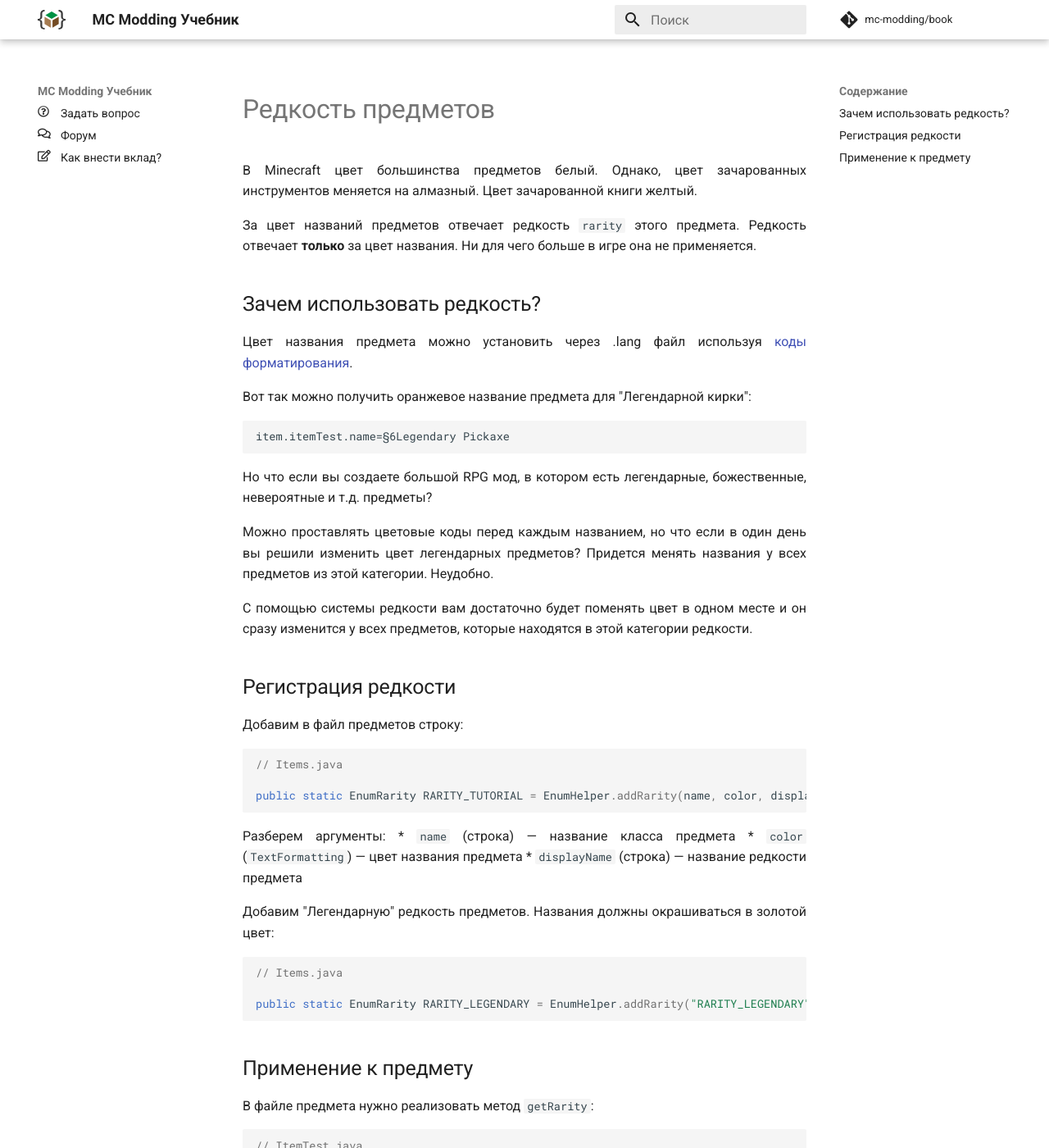
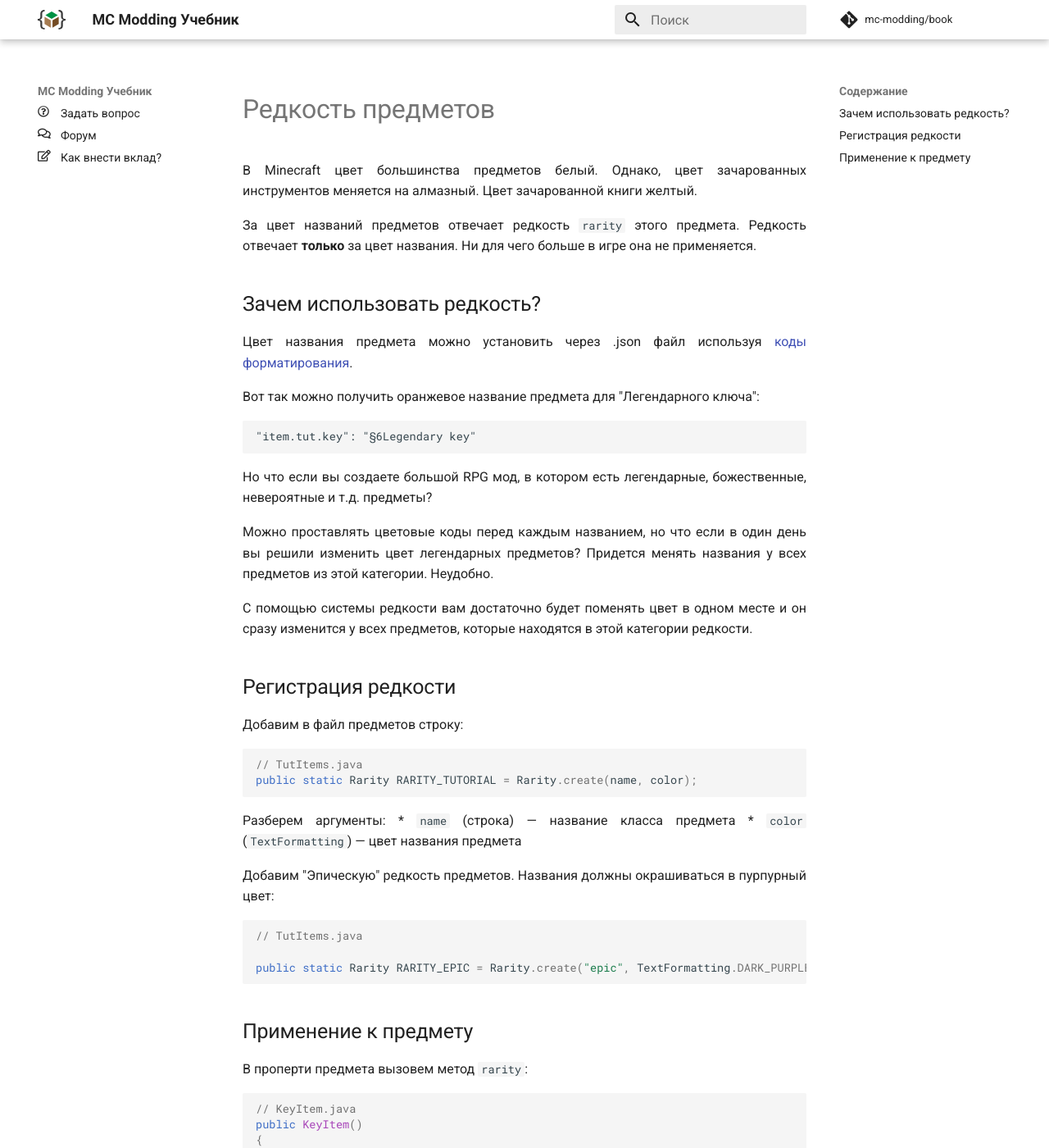
Before and after one commit to mc-modding/book, an MkDocs documentation site: the page built from docs/1.15/item/rarity/index.md, in a window 1280 px wide and 1400 px high. Shown: the whole window at 82% size. Built offline with MkDocs 1.6.1 and Material for MkDocs 9.7.7, drawn with Linux system fonts in a browser that asks for light colours; nearby versions of some CDN libraries; comment, search, counter and statistics services are not loaded; some of the changed text lies outside the part shown.

Commit message:
rarity - 1

````diff
--- a/docs/1.15/item/rarity/index.md
+++ b/docs/1.15/item/rarity/index.md
@@ -10,12 +10,12 @@
 
 ## Зачем использовать редкость?
 
-Цвет названия предмета можно установить через .lang файл используя [коды форматирования](http://minecraft.gamepedia.com/Formatting_codes).
+Цвет названия предмета можно установить через .json файл используя [коды форматирования](http://minecraft.gamepedia.com/Formatting_codes).
 
-Вот так можно получить оранжевое название предмета для "Легендарной кирки":
+Вот так можно получить оранжевое название предмета для "Легендарного ключа":
 
 ```markdown
-item.itemTest.name=§6Legendary Pickaxe
+"item.tut.key": "§6Legendary key"
 ```
 
 Но что если вы создаете большой RPG мод, в котором есть легендарные, божественные, невероятные и т.д. предметы?
@@ -31,36 +31,34 @@
 Добавим в файл предметов строку:
 
 ```java
-// Items.java
-
-public static EnumRarity RARITY_TUTORIAL = EnumHelper.addRarity(name, color, displayName);
+// TutItems.java
+public static Rarity RARITY_TUTORIAL = Rarity.create(name, color);
 ```
 
 Разберем аргументы:
 * `name` (строка) — название класса предмета
 * `color` (`TextFormatting`) — цвет названия предмета
-* `displayName` (строка) — название редкости предмета
 
-Добавим "Легендарную" редкость предметов. Названия должны окрашиваться в золотой цвет:
+Добавим "Эпическую" редкость предметов. Названия должны окрашиваться в пурпурный цвет:
 
 ```java
-// Items.java
+// TutItems.java
 
-public static EnumRarity RARITY_LEGENDARY = EnumHelper.addRarity("RARITY_LEGENDARY", TextFormatting.GOLD, "Legendary");
+public static Rarity RARITY_EPIC = Rarity.create("epic", TextFormatting.DARK_PURPLE);
 ```
 
 ## Применение к предмету
 
-В файле предмета нужно реализовать метод `getRarity`:
+В проперти предмета вызовем метод `rarity`:
 
 ```java
-// ItemTest.java
-
-public EnumRarity getRarity(ItemStack stack) {
-    return Items.RARITY_LEGENDARY; // Созданная нами группа редкости
+// KeyItem.java
+public KeyItem()
+{
+    super(new Properties().rarity(TutItems.RARITY_EPIC));
 }
 ```
 
-Теперь название предмета оранжевого цвета:
+Теперь название предмета пурпурного цвета:
 
-[![Демонстрация оранжевого названия](images/legendary_test.png)](images/legendary_test.png)
+[![Демонстрация пурпурного названия](images/epic_test.png)](images/epic_test.png)
````
Also changed, not shown: docs/1.15/item/rarity/images/epic_test.png (added), docs/1.15/item/rarity/images/legendary_test.png (deleted).
